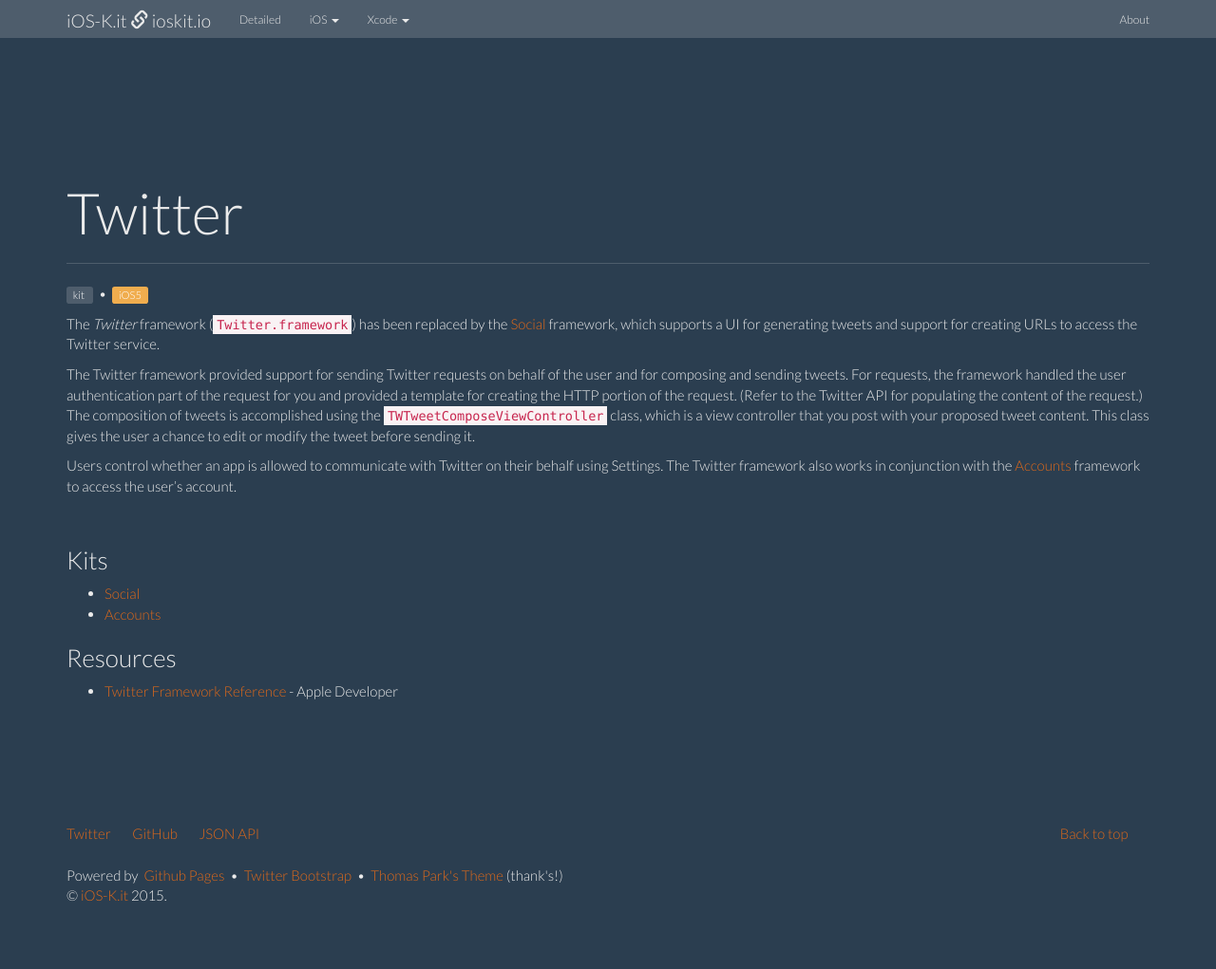
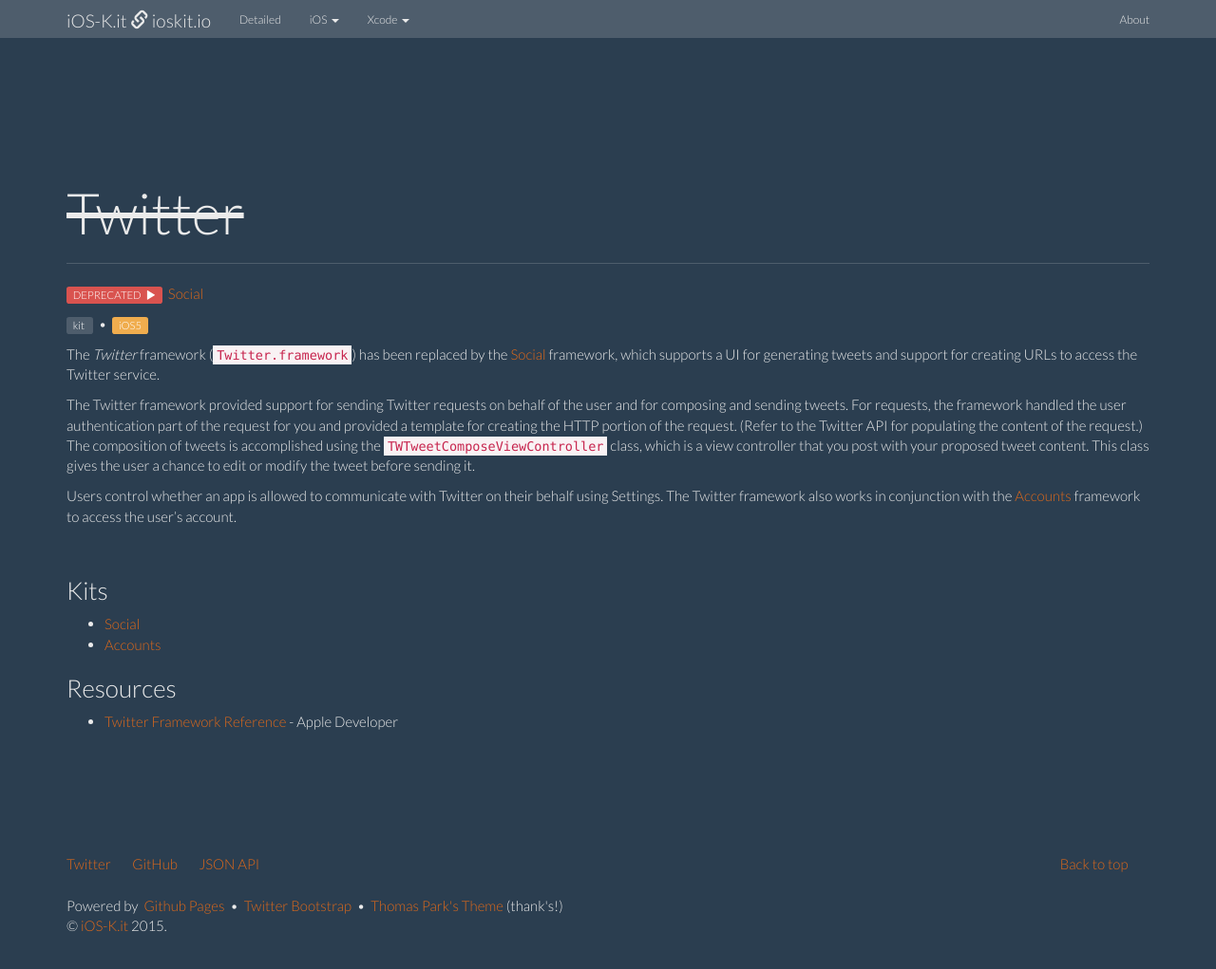
Before and after one commit to ioskit/ioskit.github.io, a Jekyll site: the page built from _kits/Twitter.md, in a window 1280 px wide and 1062 px high. Shown: the top 1021 px of the window at 95% size. Built offline with Jekyll 4.4.1, drawn with Linux system fonts in a browser that asks for light colours; nearby versions of some CDN libraries.

Commit message:
#32 - Mark Deprecated kits: on Kit's pages. See Twitter kit.

```diff
--- a/_layouts/kit.html
+++ b/_layouts/kit.html
@@ -9,7 +9,9 @@
         	<div class="col-lg-12">
           		<h1 id="page-title">
 			      	{% if page.icon %}<img src="{{page.icon}}" width="100"/>&nbsp;{% endif %}
+					{% if page.deprecated %}<strike>{% endif %}
 					{{ page.name }}
+					{% if page.deprecated %}</strike>{% endif %}
 			      	{% if page.status %}
 						<small><small>
 							<span class="label label-primary">
@@ -21,6 +23,14 @@
         	</div>
       	</div>
     </div>
+
+	{% if page.deprecated %}
+		<p>
+			<span class="label label-danger" aria-hidden="true">DEPRECATED&nbsp;
+				<span class="glyphicon glyphicon-play" aria-hidden="true"></span></span>&nbsp;
+			<a href="/{{ page.deprecated }}">{{ page.deprecated }}</a>
+		</p>
+	{% endif %}
 
 	<p>
 		<span class="label label-default" aria-hidden="true">
```
